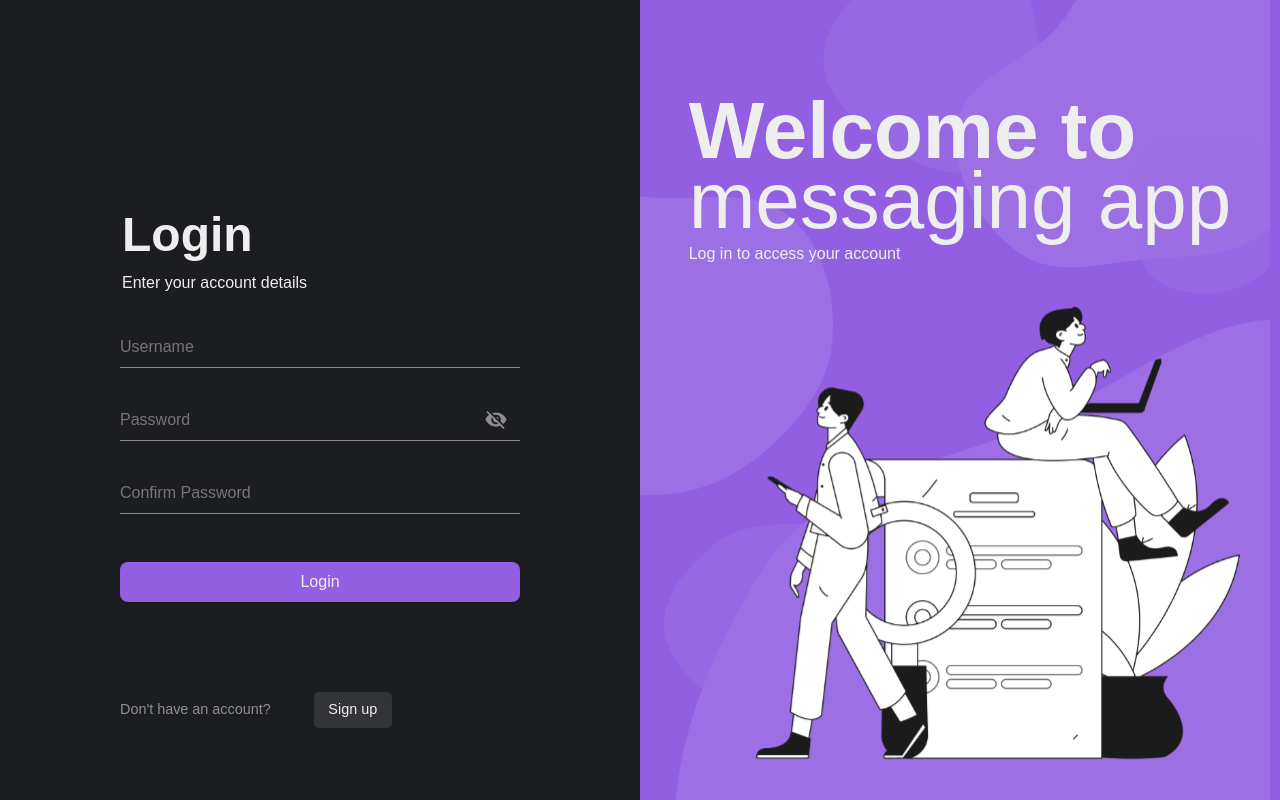
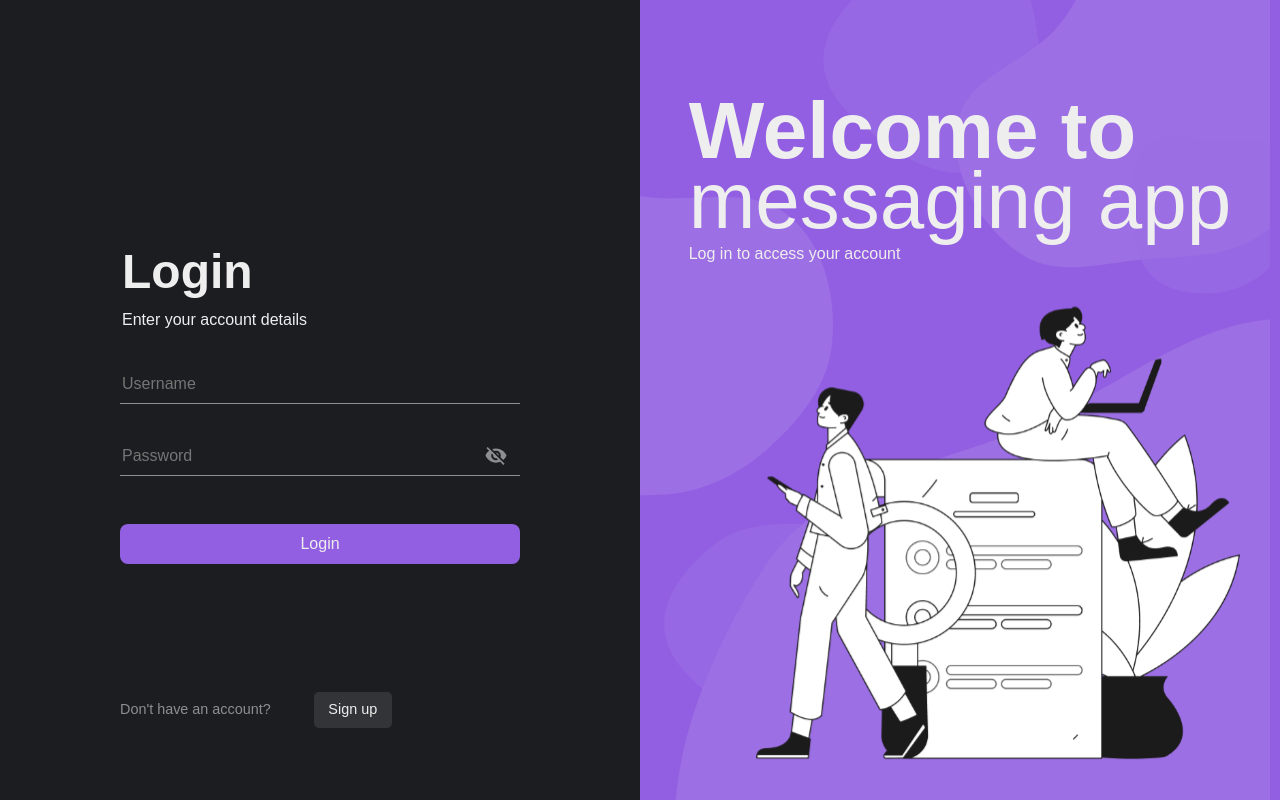
Before and after one commit to SkyMarsh14/messaging-app, a React app in the folder frontend/: page / in a window 1280 px wide. Built offline with nearby package versions, Linux system fonts and the light colour scheme; the HTML template or start-up script is replaced by a standard one.

Commit message:
add password confirmation validation

```diff
--- a/frontend/src/components/AuthForm.jsx
+++ b/frontend/src/components/AuthForm.jsx
@@ -1,7 +1,7 @@
 import styled from "styled-components";
 import { IoMdEyeOff } from "react-icons/io";
 import { FaEye } from "react-icons/fa";
-import { useState } from "react";
+import { useState, useRef } from "react";
 import AuthNavigation from "./AuthNavigation";
 const Wrapper = styled.div`
   max-width: 400px;
@@ -46,7 +46,8 @@ const InputContainer = styled.div`
 const StyledInput = styled.input`
   background-color: inherit;
   width: 100%;
-  padding: 0.5em 0;
+  height: 2.5em;
+  line-height: 2;
   border: none;
   color: ${({ theme }) => theme.primaryTextColor};
   border-bottom: 1px ${({ theme }) => theme.lightTextColor} solid;
@@ -68,6 +69,8 @@ const TypeDiv = styled.div`
 const AuthForm = ({ type = "login" }) => {
   const [passwordShown, setPasswordShown] = useState(false);
   const [inputType, setInputType] = useState("password");
+  const pwInputRef = useRef(null);
+  const pwConfirmInputRef = useRef(null);
   function toggleVisible(e) {
     e.preventDefault();
     setPasswordShown((prev) => !prev);
@@ -75,9 +78,31 @@ const AuthForm = ({ type = "login" }) => {
       return prev === "password" ? "text" : "password";
     });
   }
+  function handleSubmit(e) {
+    e.preventDefault();
+    if (pwInputRef.current) {
+      pwInputRef.current.setCustomValidity("");
+    }
+    if (type !== "login" && pwConfirmInputRef.current) {
+      if (pwInputRef.current.value !== pwConfirmInputRef.current.value) {
+        pwInputRef.current.setCustomValidity("Passwords do not match.");
+        pwInputRef.current.reportValidity();
+        return;
+      }
+    }
+    const formData = new FormData(e.target);
+    let formJson = {};
+    for (let [key, value] of formData.entries()) {
+      formJson[key] = value;
+    }
+    formJson = JSON.stringify(formJson);
+    if (formJson.password !== formJson.confirmPassword) {
+    }
+    console.log(formJson);
+  }
   return (
     <Wrapper>
-      <StyledForm action="">
+      <StyledForm action="" onSubmit={handleSubmit}>
         <StyledLegend>
           <TypeDiv>{type}</TypeDiv>
           <div>
@@ -93,6 +118,10 @@ const AuthForm = ({ type = "login" }) => {
             autoComplete="true"
             placeholder="Username"
             name="username"
+            required={true}
+            aria-required={true}
+            minLength={4}
+            maxLength={30}
           />
           <PwContainer>
             <StyledInput
@@ -100,17 +129,25 @@ const AuthForm = ({ type = "login" }) => {
               id="password"
               placeholder="Password"
               name="password"
+              required={true}
+              aria-required={true}
+              minLength={3}
+              maxLength={40}
+              ref={pwInputRef}
             />
             <IconContainer onClick={toggleVisible}>
               {passwordShown ? <FaEye /> : <IoMdEyeOff />}
             </IconContainer>
           </PwContainer>
-          {type === "login" && (
+          {type !== "login" && (
             <StyledInput
               type={inputType}
               id="confirmPassword"
               placeholder="Confirm Password"
               name="confirmPassword"
+              required={true}
+              aria-required={true}
+              ref={pwConfirmInputRef}
             />
           )}
         </InputContainer>
```
